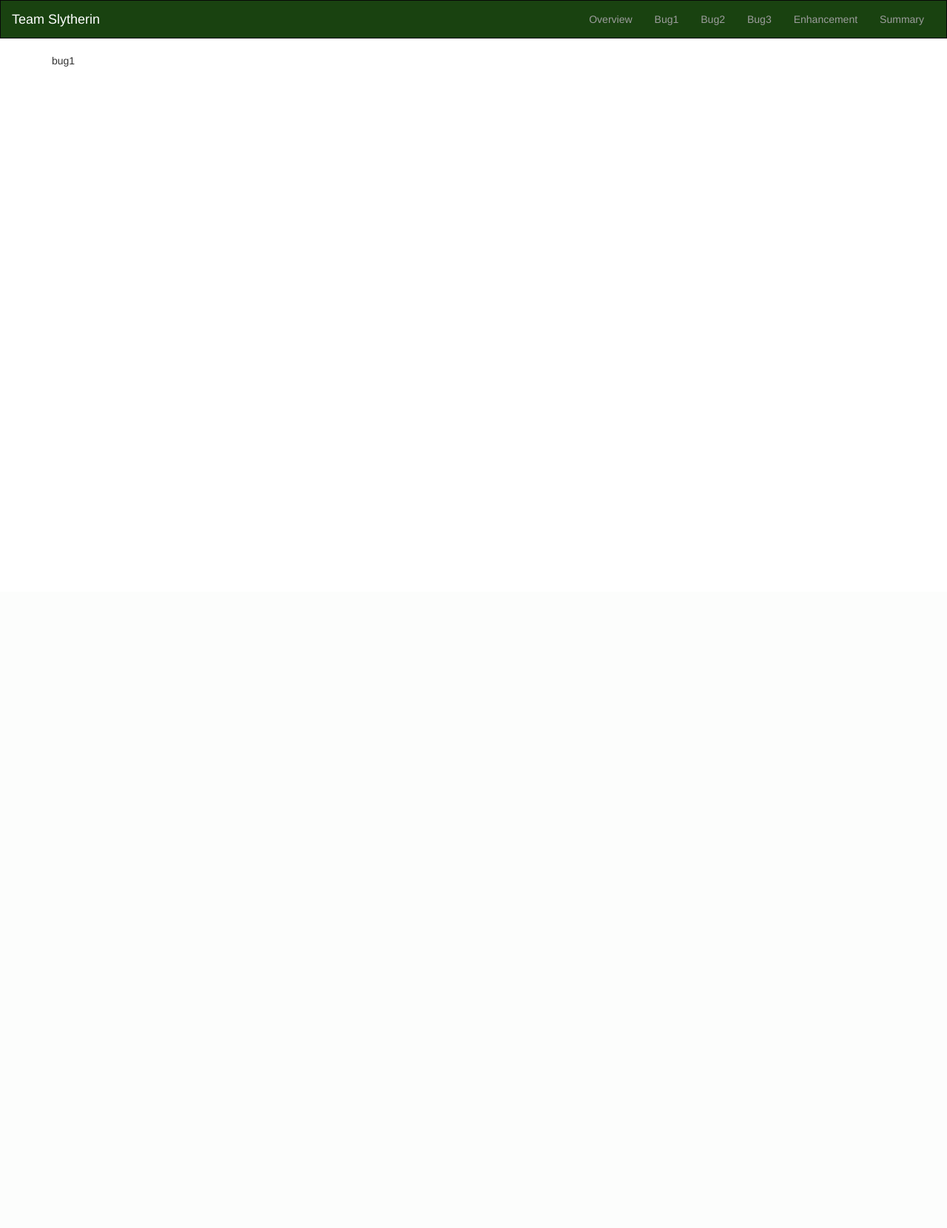
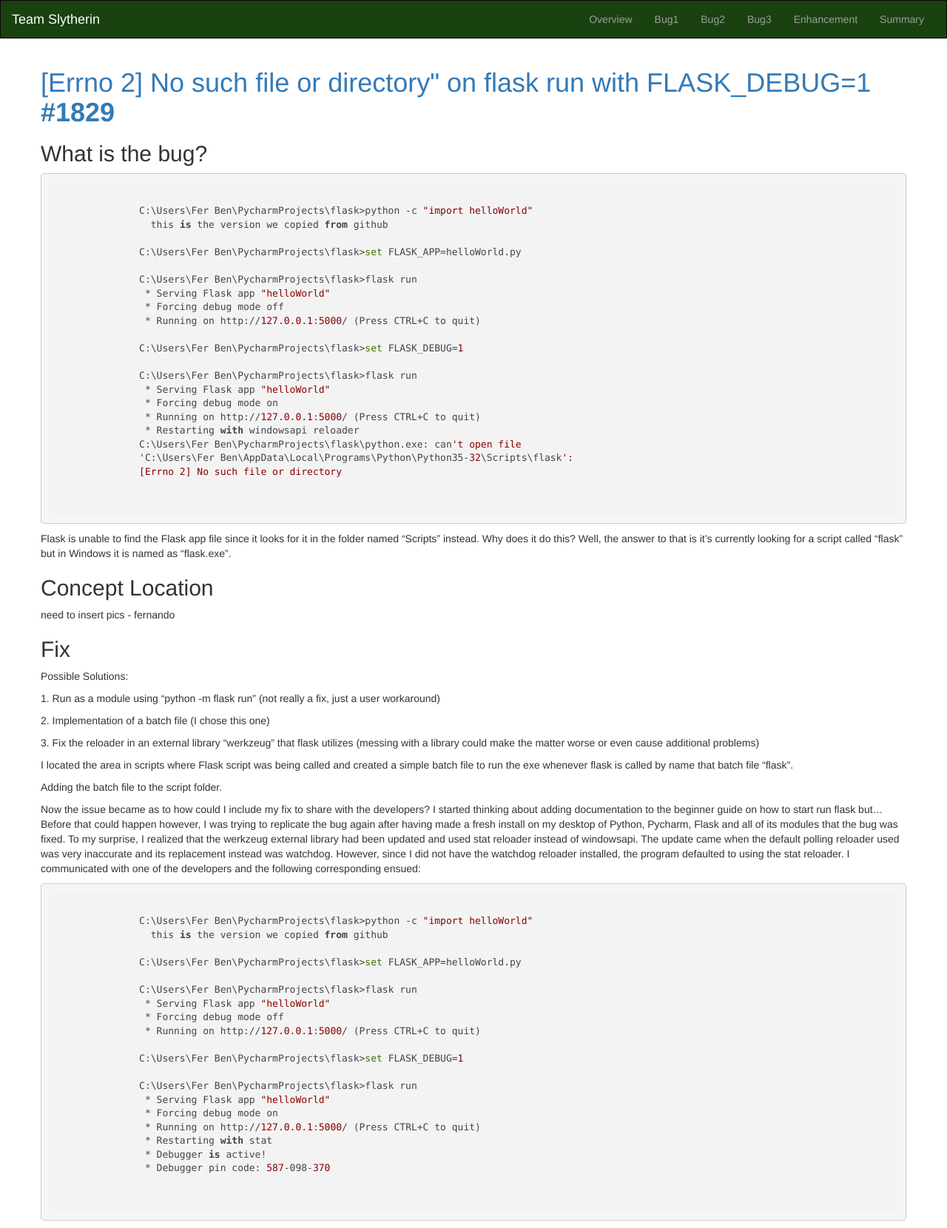
Before and after one commit to team-Slytherin-CSE2410/presentation, a Flask app: page /bug1 in a window 1280 px wide. Shown: the whole page at 74% size. Before the commit the page ends 90 px from the top, so only its background shows below. Run offline with Flask 2, Linux system fonts and the light colour scheme; some libraries are stand-ins or nearby versions.

Commit message:
Update bug1.html

```diff
--- a/templates/bug1.html
+++ b/templates/bug1.html
@@ -1,4 +1,97 @@
 {% extends "template.html" %}
 {% block body %}
-  bug1
+    <div class="row">
+        <h1><a href="https://github.com/pallets/flask/issues/1829">[Errno 2] No such file or directory" on flask run with FLASK_DEBUG=1
+            <strong>#1829</strong></a></h1>
+
+        <div>
+            <h2>What is the bug?</h2>
+          <pre><code class="python">
+              C:\Users\Fer Ben\PycharmProjects\flask>python -c "import helloWorld"
+                this is the version we copied from github
+
+              C:\Users\Fer Ben\PycharmProjects\flask>set FLASK_APP=helloWorld.py
+
+              C:\Users\Fer Ben\PycharmProjects\flask>flask run
+               * Serving Flask app "helloWorld"
+               * Forcing debug mode off
+               * Running on http://127.0.0.1:5000/ (Press CTRL+C to quit)
+
+              C:\Users\Fer Ben\PycharmProjects\flask>set FLASK_DEBUG=1
+
+              C:\Users\Fer Ben\PycharmProjects\flask>flask run
+               * Serving Flask app "helloWorld"
+               * Forcing debug mode on
+               * Running on http://127.0.0.1:5000/ (Press CTRL+C to quit)
+               * Restarting with windowsapi reloader
+              C:\Users\Fer Ben\PycharmProjects\flask\python.exe: can't open file
+              'C:\Users\Fer Ben\AppData\Local\Programs\Python\Python35-32\Scripts\flask':
+              [Errno 2] No such file or directory
+
+          </code></pre>
+
+
+            <p>Flask is unable to find the Flask app file since it looks for it in the folder named “Scripts” instead. Why does it do this? Well,
+              the answer to that is it’s currently looking for a script called “flask” but in Windows it is named as “flask.exe”.</p>
+        </div>
+
+
+        <div>
+            <h2>Concept Location</h2>
+            <p> need to insert pics - fernando</p>
+
+
+            <div>
+            </div>
+
+                <h2>Fix</h2>
+
+                <p>Possible Solutions:</p>
+                      <p>   1.	Run as a module using “python -m flask run” (not really a fix, just a user workaround)</p>
+                      <p>   2.	Implementation of a batch file (I chose this one)</p>
+                      <p>   3.	Fix the reloader in an external library “werkzeug” that flask utilizes (messing with a library could make the matter worse or even cause additional problems)
+                      </p>
+
+              <p>I located the area in scripts where Flask script was being called and created a simple batch file to run the exe whenever flask is called by name that batch file “flask”.</p>
+              <p>Adding the batch file to the script folder.</p>
+              <p>Now the issue became as to how could I include my fix to share with the developers? I started thinking about adding documentation to the beginner guide on how to start run flask but…
+                  Before that could happen however, I was trying to replicate the bug again after having made a fresh install on my desktop of Python, Pycharm, Flask and all of its modules that the bug was fixed. To my surprise, I realized that the werkzeug external library had been updated and used stat reloader instead of windowsapi. The update came when the default polling reloader used was very inaccurate and its replacement instead was watchdog. However, since I did not have the watchdog reloader installed, the program defaulted to using the stat reloader.
+
+                  I communicated with one of the developers and the following corresponding ensued:
+              </p>
+
+
+          <pre><code class="python">
+              C:\Users\Fer Ben\PycharmProjects\flask>python -c "import helloWorld"
+                this is the version we copied from github
+
+              C:\Users\Fer Ben\PycharmProjects\flask>set FLASK_APP=helloWorld.py
+
+              C:\Users\Fer Ben\PycharmProjects\flask>flask run
+               * Serving Flask app "helloWorld"
+               * Forcing debug mode off
+               * Running on http://127.0.0.1:5000/ (Press CTRL+C to quit)
+
+              C:\Users\Fer Ben\PycharmProjects\flask>set FLASK_DEBUG=1
+
+              C:\Users\Fer Ben\PycharmProjects\flask>flask run
+               * Serving Flask app "helloWorld"
+               * Forcing debug mode on
+               * Running on http://127.0.0.1:5000/ (Press CTRL+C to quit)
+               * Restarting with stat
+               * Debugger is active!
+               * Debugger pin code: 587-098-370
+
+          </code></pre>
+            </div>
+
+
+
+
+        </div>
+
+
+
+
+    </div>
 {% endblock %}
```
